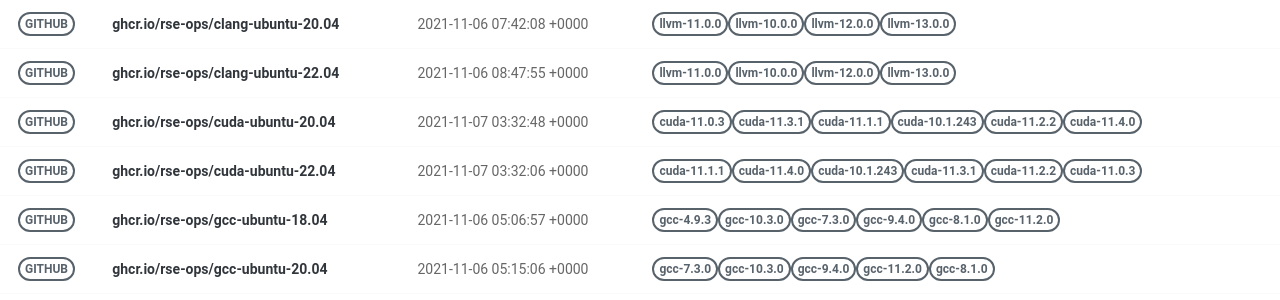
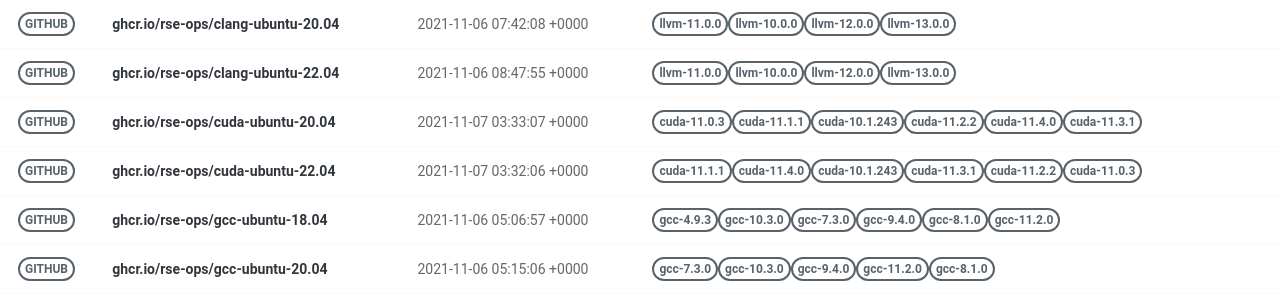
Before and after one commit to rse-ops/docker-images, a Jekyll site: the page built from pages/index.md, in a window 1280 px wide. Shown: the part 179-479 px from the top of the page. Built offline with Jekyll 4.4.1, drawn with Linux system fonts in a browser that asks for light colours; nearby versions of some CDN libraries.

Commit message:
Automated push to update library 2021-11-07

```diff
--- a/_library/ghcr.io-rse-ops-cuda-ubuntu-20.04.md
+++ b/_library/ghcr.io-rse-ops-cuda-ubuntu-20.04.md
@@ -1,7 +1,7 @@
 ---
 layout: container
 name: ghcr.io/rse-ops/cuda-ubuntu-20.04
-updated_at: 2021-11-07 03:32:48.227712
+updated_at: 2021-11-07 03:33:07.649841
 
 
 container_url: https://github.com/orgs/rse-ops/packages/container/package/cuda-ubuntu-20.04
```
Also changed, not shown: other parts of _library/ghcr.io-rse-ops-cuda-ubuntu-20.04.md (+3 -3 lines).
